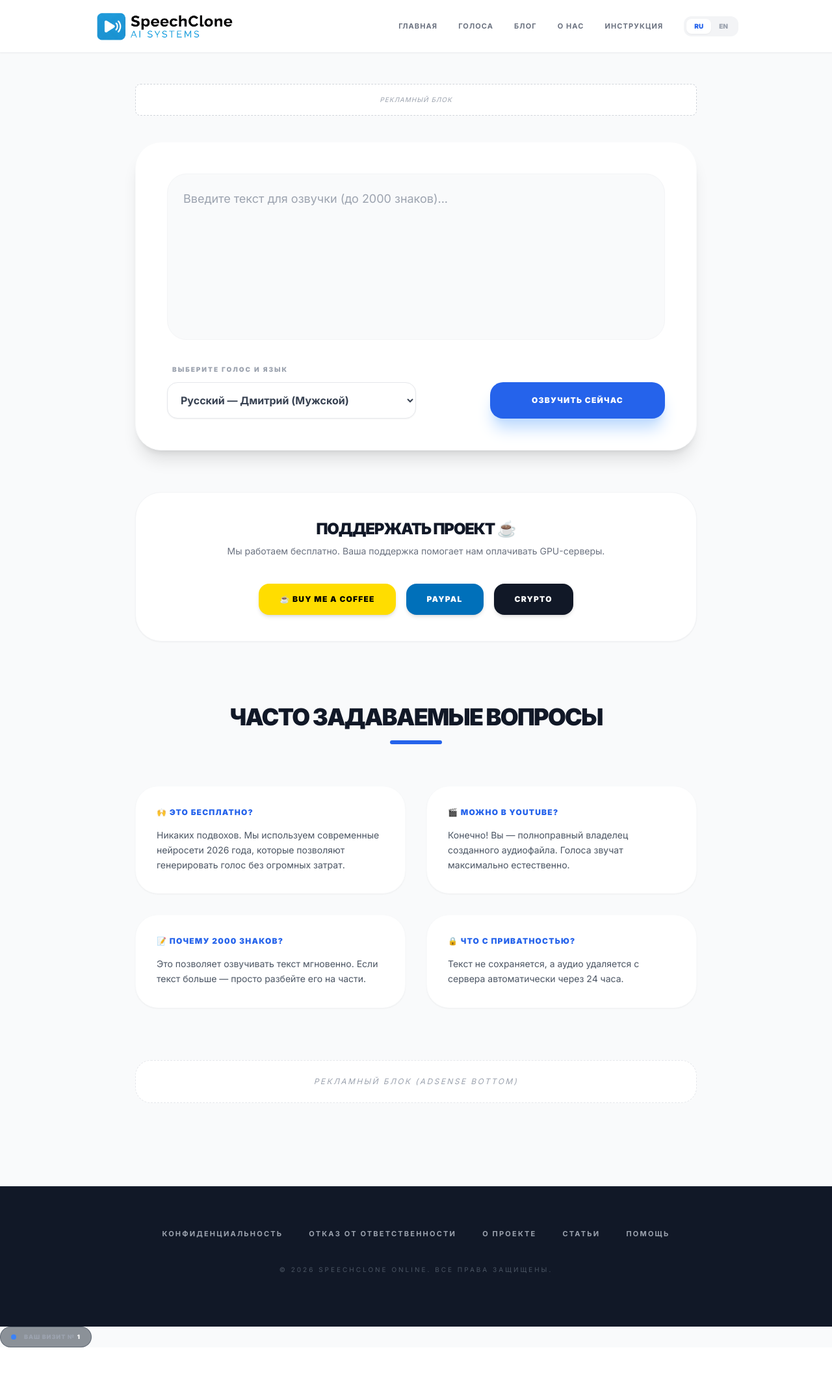
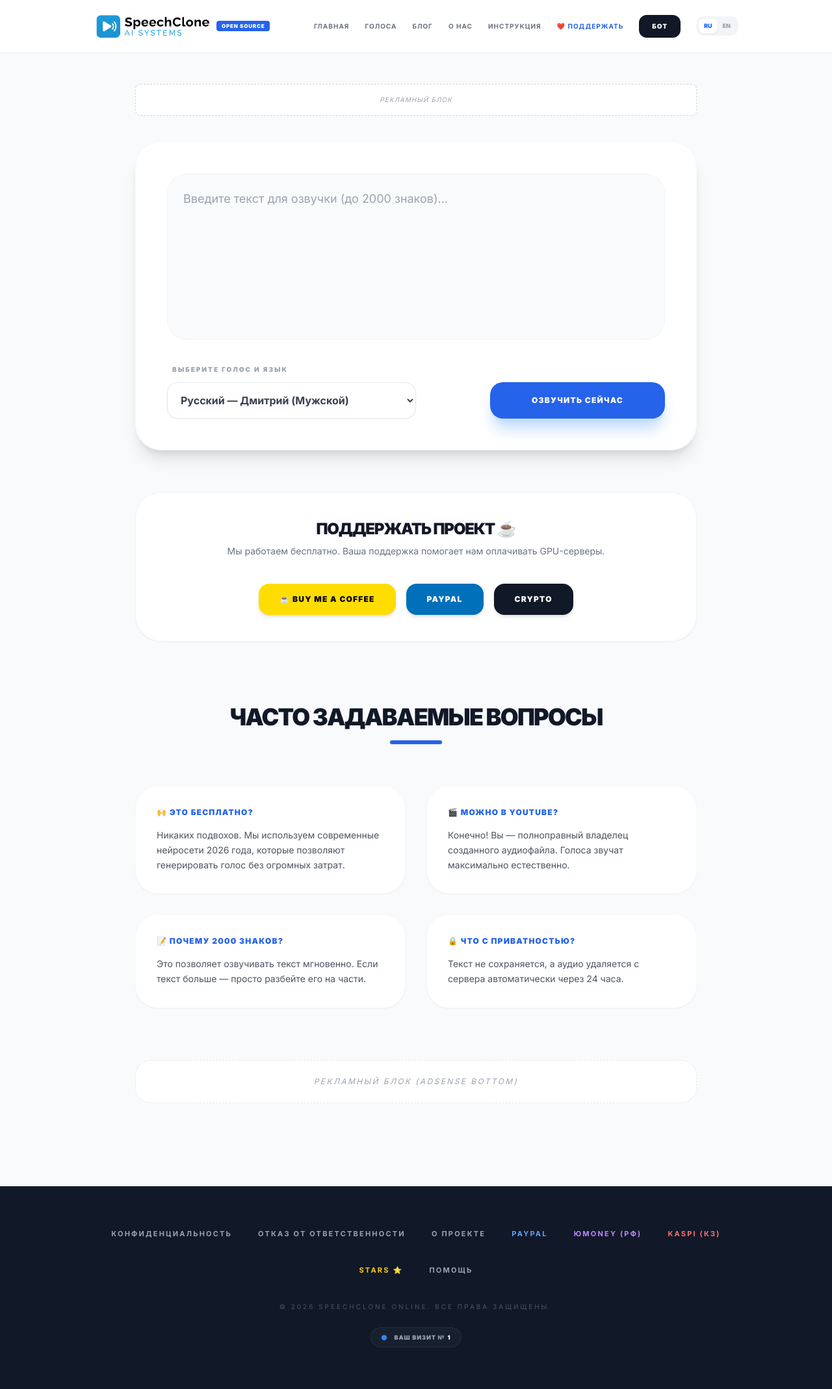
Before and after one commit to olvereal-cpu/speech-clone, a FastAPI app: page / in a window 1280 px wide. Shown: the whole page at 65% size. Before the commit the page ends 2073 px from the top, so only its background shows below. Run offline with FastAPI, Linux system fonts and the light colour scheme; parts of the project's set-up code (start-up, migrations or seed data) failed here and were passed over; some libraries are stand-ins or nearby versions.

Commit message:
Update base.html

```diff
--- a/templates/base.html
+++ b/templates/base.html
@@ -3,10 +3,24 @@
 <head>
     <meta charset="UTF-8">
     <meta name="viewport" content="width=device-width, initial-scale=1.0">
-    <title>SpeechClone AI - Профессиональная озвучка текста</title>
+
+    <title>{% block title %}SpeechClone AI — Озвучка текста нейросетью онлайн бесплатно{% endblock %}</title>
+    <meta name="description" content="{% block description %}Бесплатная озвучка текста нейросетями онлайн. Более 50 реалистичных голосов, поддержка ударений и скачивание в MP3. Лучший сервис для создания аудио из текста.{% endblock %}">
+    <meta name="keywords" content="озвучка текста, нейросеть голос, текст в речь, синтез речи онлайн, SpeechClone, скачать озвучку mp3">
+
+    <meta property="og:type" content="website">
+    <meta property="og:url" content="https://speechclone.online/">
+    <meta property="og:title" content="SpeechClone AI — Профессиональная озвучка текста">
+    <meta property="og:description" content="Озвучивайте тексты живыми голосами нейросетей. Бесплатно, быстро и качественно.">
+    <meta property="og:image" content="{{ url_for('static', path='logo.png') }}">
+
+    <meta property="twitter:card" content="summary_large_image">
+    <meta property="twitter:url" content="https://speechclone.online/">
+    <meta property="twitter:title" content="SpeechClone AI — Озвучка текста">
+    <meta property="twitter:description" content="Бесплатный синтез речи онлайн. MP3 скачивание.">
+    <meta property="twitter:image" content="{{ url_for('static', path='logo.png') }}">
 
     <link rel="icon" type="image/png" href="{{ url_for('static', path='favicon.png') }}">
-
     <link rel="canonical" href="https://speechclone.online/" />
 
     <script async src="https://www.googletagmanager.com/gtag/js?id=G-CHHSM6PFGH"></script>
@@ -27,30 +41,51 @@
     <style>
         body { font-family: 'Inter', sans-serif; }
         .transition-all { transition: all 0.3s ease; }
+        .animate-fade-in { animation: fadeIn 0.5s ease-out; }
+        @keyframes fadeIn { from { opacity: 0; transform: translateY(10px); } to { opacity: 1; transform: translateY(0); } }
+        html { scroll-behavior: smooth; }
+        #chat-widget { filter: drop-shadow(0 10px 15px rgba(0,0,0,0.1)); }
     </style>
 </head>
 <body class="bg-[#F9FAFB] text-gray-900 antialiased">
+
     <nav class="bg-white border-b border-gray-100 sticky top-0 z-50 shadow-sm">
         <div class="max-w-5xl mx-auto px-4 h-20 flex justify-between items-center">
-
-            <a href="/" class="flex items-center">
-                <img src="{{ url_for('static', path='logo.png') }}" alt="SpeechClone AI" class="h-12 w-auto">
+            <a href="/" class="flex items-center gap-2">
+                <img src="{{ url_for('static', path='logo.png') }}" alt="SpeechClone AI" class="h-10 w-auto">
+                <span class="bg-blue-600 text-[8px] font-black text-white px-2 py-0.5 rounded uppercase tracking-widest">Open Source</span>
             </a>
 
-            <div class="hidden md:flex items-center space-x-8">
-                <div class="flex space-x-8 font-bold text-gray-500 uppercase text-[11px] tracking-widest">
+            <div class="hidden md:flex items-center space-x-6">
+                <div class="flex space-x-6 font-bold text-gray-500 uppercase text-[10px] tracking-widest">
                     <a href="/" class="hover:text-blue-600 transition-all">Главная</a>
                     <a href="/voices" class="hover:text-blue-600 transition-all">Голоса</a>
                     <a href="/blog" class="hover:text-blue-600 transition-all">Блог</a>
                     <a href="/about" class="hover:text-blue-600 transition-all">О нас</a>
                     <a href="/guide" class="hover:text-blue-600 transition-all">Инструкция</a>
+                    <a href="/contribute" class="text-blue-600 hover:text-gray-900 transition-all">❤️ Поддержать</a>
                 </div>
 
-                <div class="flex bg-gray-100 p-1 rounded-xl ml-4">
-                    <button class="px-3 py-1 text-[10px] font-black rounded-lg bg-white shadow-sm text-blue-600">RU</button>
-                    <button onclick="alert('English version coming soon!')" class="px-3 py-1 text-[10px] font-black text-gray-400 hover:text-gray-600 transition-all">EN</button>
+                <a href="https://t.me/speechclonebot" target="_blank" class="bg-gray-900 text-white px-5 py-2.5 rounded-xl font-black text-[10px] uppercase tracking-widest hover:bg-blue-600 transition-all">Бот</a>
+
+                <div class="flex bg-gray-100 p-1 rounded-xl ml-2">
+                    <button class="px-2 py-1 text-[9px] font-black rounded-lg bg-white shadow-sm text-blue-600">RU</button>
+                    <button onclick="alert('English version coming soon!')" class="px-2 py-1 text-[9px] font-black text-gray-400 hover:text-gray-600 transition-all">EN</button>
                 </div>
             </div>
+
+            <button id="mobile-menu-btn" class="md:hidden text-gray-900 focus:outline-none">
+                <svg class="w-8 h-8" fill="none" stroke="currentColor" viewBox="0 0 24 24"><path id="menu-icon" stroke-linecap="round" stroke-linejoin="round" stroke-width="2" d="M4 6h16M4 12h16M4 18h16"></path></svg>
+            </button>
+        </div>
+
+        <div id="mobile-menu" class="hidden md:hidden bg-white border-t border-gray-100 p-6 space-y-4 shadow-xl">
+            <a href="/" class="block font-black uppercase text-xs tracking-widest text-gray-900">Главная</a>
+            <a href="/voices" class="block font-black uppercase text-xs tracking-widest text-gray-900">Голоса</a>
+            <a href="/blog" class="block font-black uppercase text-xs tracking-widest text-gray-900">Блог</a>
+            <a href="/guide" class="block font-black uppercase text-xs tracking-widest text-gray-900">Инструкция</a>
+            <a href="/contribute" class="block font-black uppercase text-xs tracking-widest text-blue-600">❤️ Поддержать</a>
+            <a href="https://t.me/speechclonebot" target="_blank" class="block w-full text-center bg-blue-600 text-white py-4 rounded-2xl font-black text-xs uppercase tracking-widest">Открыть бота</a>
         </div>
     </nav>
 
@@ -64,21 +99,18 @@
                 <a href="/privacy" class="hover:text-white transition-all">Конфиденциальность</a>
                 <a href="/disclaimer" class="hover:text-white transition-all">Отказ от ответственности</a>
                 <a href="/about" class="hover:text-white transition-all">О проекте</a>
-                <a href="/blog" class="hover:text-white transition-all">Статьи</a>
+                <a href="https://paypal.me/velial39@gmail.com" target="_blank" class="text-blue-400 hover:text-white transition-all">PayPal</a>
+                <a href="https://yoomoney.ru/to/ТУТ_ТВОЙ_НОМЕР" target="_blank" class="text-purple-400 hover:text-white transition-all">ЮMoney (РФ)</a>
+                <a href="https://kaspi.kz/pay/ТУТ_ID" target="_blank" class="text-red-400 hover:text-white transition-all">Kaspi (КЗ)</a>
+                <a href="https://t.me/speechclonebot?start=donate" target="_blank" class="text-yellow-400 hover:text-white transition-all">Stars ⭐️</a>
                 <a href="/guide" class="hover:text-white transition-all">Помощь</a>
             </div>
 
-            <div class="flex flex-col items-center space-y-4">
+            <div class="flex flex-col items-center space-y-6">
                 <p class="text-[10px] tracking-[0.3em] uppercase text-gray-600">
                     © 2026 SpeechClone Online. Все права защищены.
                 </p>
 
-            <div class="flex gap-8">
-
-            </div>
-        </div>
-    </div>
-</footer>
                 <div class="inline-flex items-center space-x-3 bg-gray-800/50 px-4 py-2 rounded-full border border-gray-700/50">
                     <span class="flex h-2 w-2 relative">
                         <span class="animate-ping absolute inline-flex h-full w-full rounded-full bg-blue-400 opacity-75"></span>
@@ -93,12 +125,32 @@
     </footer>
 
     <script>
+    const menuBtn = document.getElementById('mobile-menu-btn');
+    const menu = document.getElementById('mobile-menu');
+    const icon = document.getElementById('menu-icon');
+
+    if (menuBtn) {
+        menuBtn.addEventListener('click', () => {
+            const isHidden = menu.classList.toggle('hidden');
+            icon.setAttribute('d', isHidden ? 'M4 6h16M4 12h16M4 18h16' : 'M6 18L18 6M6 6l12 12');
+        });
+    }
+
     document.addEventListener('DOMContentLoaded', () => {
         let count = localStorage.getItem('my_visits') || 0;
         count++;
         localStorage.setItem('my_visits', count);
         const counterDisplay = document.getElementById('user-counter');
         if (counterDisplay) { counterDisplay.innerText = count; }
+
+        {% if scroll_to %}
+        const target = document.getElementById('{{ scroll_to }}');
+        if (target) {
+            setTimeout(() => {
+                target.scrollIntoView({ behavior: 'smooth' });
+            }, 500);
+        }
+        {% endif %}
     });
     </script>
 </body>
```
